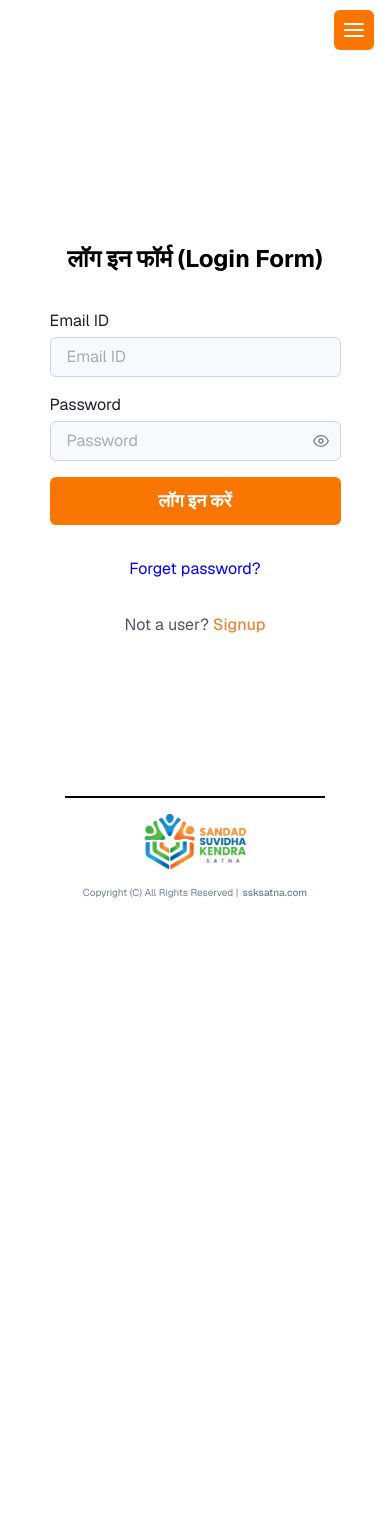
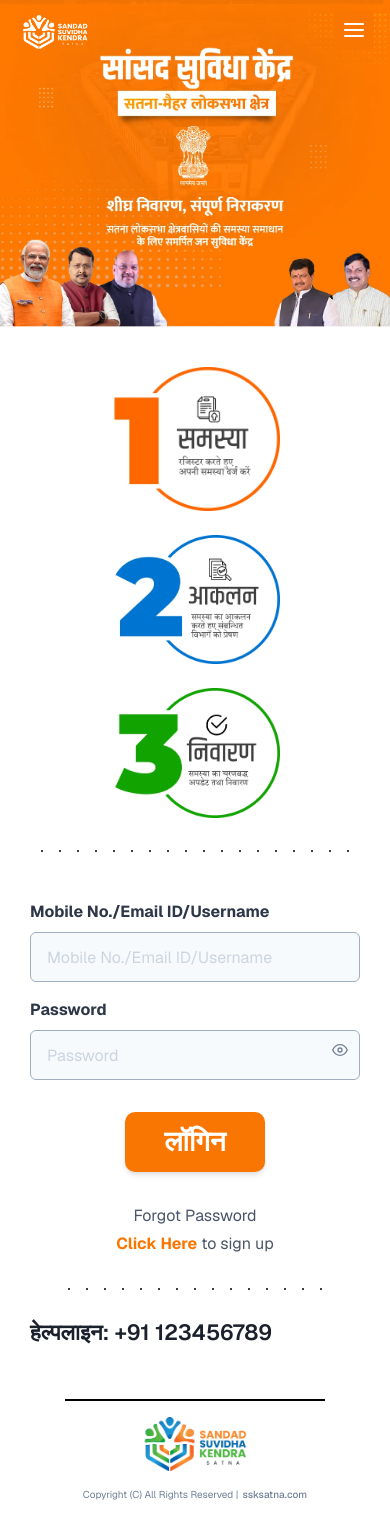
Before and after one commit to Surajbnp/Sansad, a Next.js app: page /login in a window 390 px wide. Before the commit the page ends 920 px from the top, so only its background shows below. Built offline with nearby package versions, Linux system fonts and the light colour scheme.

Commit message:
UI: login form design improved and made responsive

```diff
--- a/app/login/login.module.css
+++ b/app/login/login.module.css
@@ -13,20 +13,34 @@
 
 .hero {
   width: 100%;
-  background-image: url("https://res.cloudinary.com/dddnxiqpq/image/upload/v1753632505/hero_assn8d.png");
+  background-image: url("/SatnaSSK_Homeslide_Desktop.webp");
   min-height: 90vh;
   background-repeat: no-repeat;
   background-size: cover;
   background-position: center;
-  margin-top: 8vh;
+  margin-top: -12vh;
 }
+
+@media (max-width: 768px) {
+  .hero {
+    background-image: url("/SatnaSSK_Homeslide_Mobile.webp");
+    background-size: contain;
+    background-position: top center;
+    aspect-ratio: 9 / 16;
+  }
+}
+
 
 .icons {
   background-image: url("https://res.cloudinary.com/dddnxiqpq/image/upload/v1753632500/icons_gotiyz.png");
   background-repeat: no-repeat;
   background-position: center;
+   background-size: contain;
 }
 
+.iconsWrapper {
+  width: 100%;
+}
 .form {
   max-width: 600px;
   margin: auto;
--- a/app/login/page.js
+++ b/app/login/page.js
@@ -13,6 +13,8 @@
   useToast,
   Spinner,
   Link,
+  Image,
+  HStack
 } from "@chakra-ui/react";
 import { useState } from "react";
 import { FiEye, FiEyeOff } from "react-icons/fi";
@@ -20,6 +22,7 @@
 import { useRouter } from "next/navigation";
 import { useAuth } from "@/context/AuthContext";
 import NextLink from "next/link";
+import { Flex } from '@chakra-ui/react';
 
 export default function Login() {
   const [formData, setFormData] = useState({ email: "", password: "" });
@@ -121,48 +124,111 @@
 
   return (
     <Box className={styles.page}>
-      {/* <Box
+      <Box
         className={styles.hero}
-        mt={{ base: "4vh", md: 0 }}
-        minH={{ base: "28vh", md: "90vh" }}
-      ></Box>
-      <Divider maxW={"80%"} m={"auto"} borderColor="gray.300" /> */}
+        w="100%"
+        minH={{ base: "auto", md: "90vh" }}
+        position="relative"
+      >
+
+        {/* LOGO LEFT SIDE */}
+        <Image
+          src="/SSASatna_White_Logo.png"
+          alt="logo"
+          position="absolute"
+          top={{ base: "15px", md: "100px" }}
+          left={{ base: "20px", md: "100px" }}
+          w={{ base: "70px", md: "200px" }}
+        />
+
+      </Box>
+
+
+      {/* ICONS SECTION */}
+      <Box w="100%" className={styles.iconsWrapper}>
+
+        {/* DESKTOP ICONS */}
+        <Box
+          display={{ base: "none", md: "block" }}
+          h={{ md: "300px", lg: "350px" }}
+          className={styles.icons}
+          my="50px"
+        />
+
+        {/* MOBILE ICONS */}
+        <Flex
+          display={{ base: "flex", md: "none" }}
+          direction="column"
+          align="center"
+          gap={6}
+          p={6}
+          mt="-350px"
+        >
+          <Image src="/SSK-Satna_Point1.webp" alt="icon1" w="170px" />
+          <Image src="/SSK-Satna_Point2.webp" alt="icon2" w="170px" />
+          <Image src="/SSK-Satna_Point3.webp" alt="icon3" w="170px" />
+        </Flex>
+
+      </Box>
+
+    <HStack
+        justify="center"
+        spacing={4}
+        maxW="80%"
+        m="auto"
+        my={2}
+        flexWrap="wrap"
+        overflow="hidden"
+        h="12px"
+      >
+        {[...Array(24)].map((_, i) => (
+          <Box
+            key={i}
+            w="2px"
+            h="2px"
+            bg="black"
+            borderRadius="full"
+            flexShrink={0}
+          />
+        ))}
+      </HStack>
 
       <Box
         p={{ base: "30px", md: "50px" }}
         borderRadius="lg"
         maxW="600px"
-        w="90%"
+        w="100%"
       >
-        <Text
-          textAlign="center"
-          color="black"
-          fontSize="2xl"
-          fontWeight="bold"
-          mb={8}
-        >
-          लॉग इन फॉर्म (Login Form)
-        </Text>
+
 
         <Grid gap={4}>
           <FormControl isInvalid={!!errors.email}>
-            <Text mb={1}>Email ID</Text>
+            <Text mb={2}
+              fontWeight="bold"
+              color="gray.700"
+              fontSize="md">Mobile No./Email ID/Username</Text>
             <Input
               name="email"
               type="email"
-              placeholder="Email ID"
+              placeholder="Mobile No./Email ID/Username"
               value={formData.email}
               onChange={handleChange}
-              borderColor="gray.300"
+              fontWeight="semibold"
+              h="50px"
+              borderRadius="md"
+              borderColor="gray.400"
               bg="gray.50"
               color="black"
               focusBorderColor="#fa7602"
-              _placeholder={{ color: "gray.400" }}
+              _placeholder={{ color: "gray.300", fontWeight: "normal" }}
+              _hover={{ borderColor: "gray.500" }}
             />
           </FormControl>
 
           <FormControl isInvalid={!!errors.password}>
-            <Text mb={1}>Password</Text>
+            <Text mb={2} fontWeight="bold" color="gray.700" fontSize="md">
+              Password
+            </Text>
             <InputGroup>
               <Input
                 name="password"
@@ -170,11 +236,15 @@
                 placeholder="Password"
                 value={formData.password}
                 onChange={handleChange}
-                borderColor="gray.300"
+                fontWeight="semibold"
+                h="50px"
+                borderRadius="md"
+                borderColor="gray.400"
                 bg="gray.50"
                 color="black"
                 focusBorderColor="#fa7602"
-                _placeholder={{ color: "gray.400" }}
+                _placeholder={{ color: "gray.300", fontWeight: "normal" }}
+                _hover={{ borderColor: "gray.500" }}
               />
               <InputRightElement
                 onClick={() => setShowPassword(!showPassword)}
@@ -188,22 +258,31 @@
 
           <Button
             onClick={handleSubmit}
-            _hover={{
-              bg: "white",
-              color: "#fa7602",
-              outline: "2px solid #fa7602",
-            }}
+
             bg="#fa7602"
             color="white"
-            fontWeight="bold"
-            px={8}
-            py={6}
-            fontSize="lg"
+            _hover={{
+              bg: "#e66a00",
+              transform: "scale(1.02)",
+            }}
+            _active={{
+              bg: "#d46200",
+            }}
+
+            h="60px"
+            w="140px"
+            fontSize="28px"
+            fontWeight="800"
+            borderRadius="10px"
+            boxShadow="md"
+
+            justifySelf="center"
+            mt={4}
           >
-            {isLoading ? <Spinner size="md" color="white" /> : "लॉग इन करें"}
+            {isLoading ? <Spinner size="md" color="white" /> : "लॉगिन"}
           </Button>
         </Grid>
-        <Text mt={8} textAlign={"center"} fontSize="md" color="gray.600">
+        {/* <Text mt={8} textAlign={"center"} fontSize="md" color="gray.600">
           <Link
             as={NextLink}
             href="/forgot-password"
@@ -225,9 +304,71 @@
           >
             Signup
           </Link>
+        </Text> */}
+
+<Flex
+  direction={{ base: "column", md: "row" }} // Mobile par niche-uupar, desktop par ek line mein
+  justify="center"
+  align="center"
+  gap={{ base: 1, md: 2 }} // Mobile par gap thoda kam
+  fontSize={{ base: "md", md: "lg" }} // Mobile par font thoda chota
+  color="gray.600"
+  mt={8}
+>
+  <Link
+    as={NextLink}
+    href="/forgot-password"
+    _hover={{ textDecoration: "underline" }}
+    textAlign="center"
+  >
+    Forgot Password
+  </Link>
+
+  {/* Mobile par separator hide kar denge */}
+  <Text color="gray.600" display={{ base: "none", md: "block" }}>|</Text>
+
+  <Box textAlign="center">
+    <Link
+      as={NextLink}
+      href="/signup"
+      color="#fa7602"
+      fontWeight="bold"
+      _hover={{ textDecoration: "underline" }}
+    >
+      Click Here
+    </Link>
+    <Text as="span" ml={1}>to sign up</Text>
+  </Box>
+</Flex>
+ <HStack
+          justify="center"
+          spacing={4}
+          maxW="80%"
+          m="auto"
+          mt={8}
+          flexWrap="wrap"
+          overflow="hidden"
+          h="12px"
+        >
+          {[...Array(40)].map((_, i) => (
+            <Box
+              key={i}
+              w="2px"
+              h="2px"
+              bg="black"
+              borderRadius="full"
+              flexShrink={0}
+            />
+          ))}
+        </HStack>
+
+
+
+          <Text mt={{ base: 4, md: 6 }} fontSize={{ base: "22px", md: "40px" }} fontWeight={600}>
+          हेल्पलाइन: +91 123456789
         </Text>
       </Box>
-    </Box>
+    </Box >
   );
 }
 
```
Also changed, not shown: public/SatnaSSK_Homeslide_Desktop.webp, public/SatnaSSK_Homeslide_Mobile.webp.
